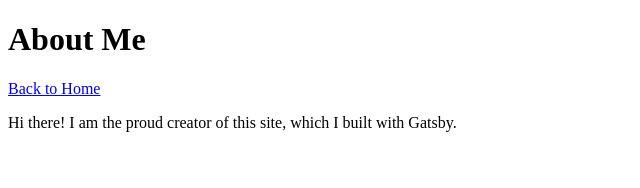
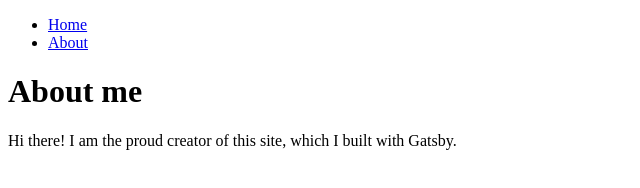
Before and after one commit to johanna-salamat/my-first-gatsby-site, a Gatsby site: page /about in a window 1280 px wide. Shown: the whole page, without its empty margins (0-640 px from the left). Built offline with nearby package versions, Linux system fonts and the light colour scheme; Gatsby itself is replaced by a stand-in of ours.

Commit message:
Created reusable layout with children

```diff
--- a/src/pages/about.js
+++ b/src/pages/about.js
@@ -1,17 +1,14 @@
 //Step 1: Import React from 'react'
 import * as React from 'react'
-import { Link } from 'gatsby'
+import Layout from '../components/layout'
 
 //Step 2: Define the component. Must begin with a capital letter
 const AboutPage = () => {
   return (
-    <main>
-      <title>About ME</title>
-      <h1> About Me</h1>
-      <Link to="/">Back to Home</Link>
+    <Layout pageTitle="About me">
       <p>Hi there! I am the proud creator of this site, which I built with Gatsby.</p>
-    </main>
-    )
+    </Layout>
+  )
 }
 
 //Step 3: Export the component
```
